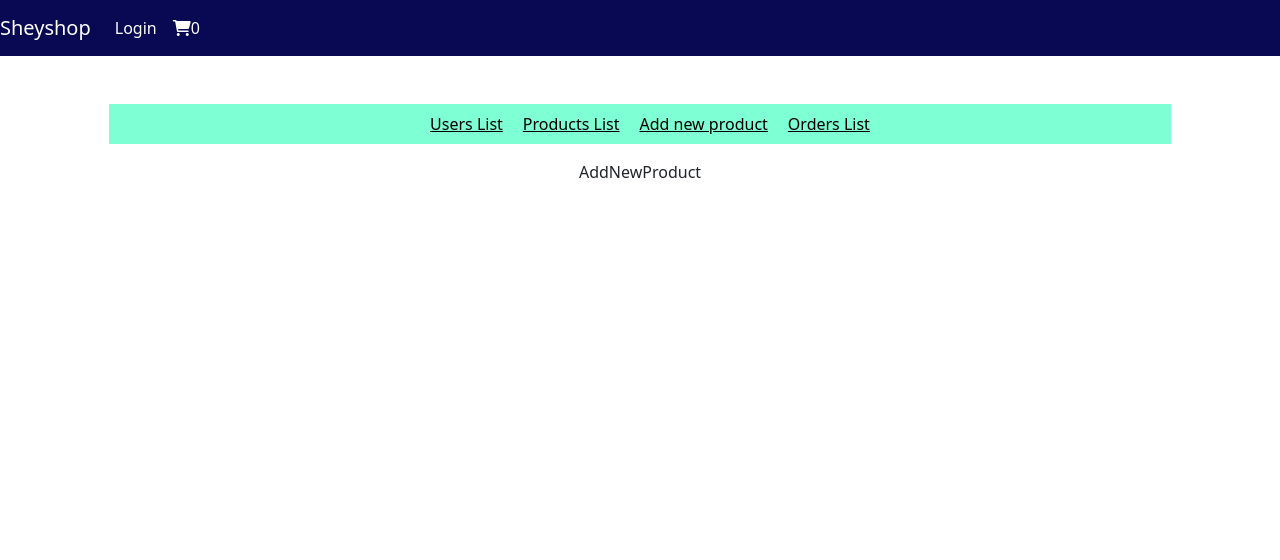
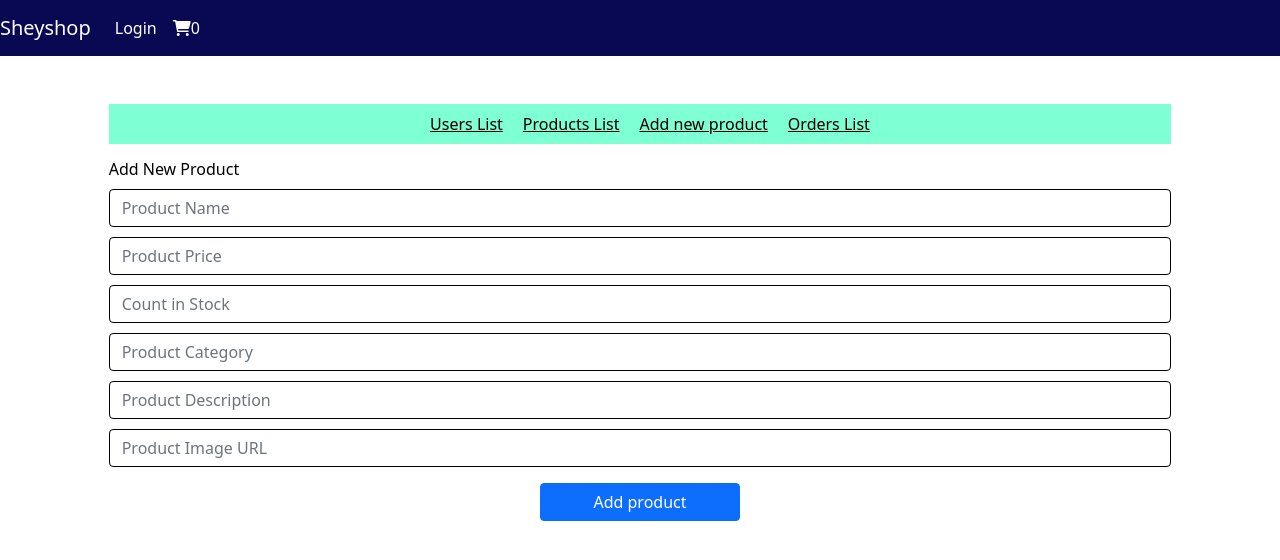
Before and after one commit to Binamra7/mern-ecommerce, a React (Create React App) app in the folder client/: page /admin/addnewproduct in a window 1280 px wide. Shown: the top 560 px of the page. Built offline with nearby package versions, Linux system fonts and the light colour scheme.

Commit message:
feature: add new product

```diff
--- a/client/src/actions/productActions.js
+++ b/client/src/actions/productActions.js
@@ -104,5 +104,18 @@ export const deleteProduct = (productId) => (dispatch) => {
 			dispatch({ type: "DELETE_PRODUCT_FAILED", payload: err });
 		});
 };
+export const addNewProduct = (product) => (dispatch) => {
+	dispatch({ type: "ADD_NEW_PRODUCT_REQUEST" });
+	axios
+		.post("/api/products/addproduct", product)
+		.then((res) => {
+			dispatch({ type: "ADD_NEW_PRODUCT_SUCCESS", payload: res.data });
+			window.location.reload();
+			// alert("Product added successfully");
+		})
+		.catch((err) => {
+			dispatch({ type: "ADD_NEW_PRODUCT_FAILED", payload: err });
+		});
+};
 
 export default getAllProducts;
--- a/client/src/reducers/productReducer.js
+++ b/client/src/reducers/productReducer.js
@@ -75,7 +75,7 @@ export const deleteProductReducer = (state = {}, action) => {
 				...state,
 				success: true,
 				loading: false,
-				product: action.payload,
+				// product: action.payload,
 			};
 		case "DELETE_PRODUCT_FAILED":
 			return {
@@ -86,3 +86,26 @@ export const deleteProductReducer = (state = {}, action) => {
 			return state;
 	}
 };
+export const addNewProductReducer = (state = {}, action) => {
+	switch (action.type) {
+		case "ADD_NEW_PRODUCT_REQUEST":
+			return {
+				...state,
+				loading: true,
+			};
+		case "ADD_NEW_PRODUCT_SUCCESS":
+			return {
+				...state,
+				success: true,
+				loading: false,
+				// product: action.payload,
+			};
+		case "ADD_NEW_PRODUCT_FAILED":
+			return {
+				...state,
+				loading: false,
+			};
+		default:
+			return state;
+	}
+};
--- a/client/src/screens/AddNewProduct.js
+++ b/client/src/screens/AddNewProduct.js
@@ -1,7 +1,90 @@
-import React from "react";
+import React, { useState } from "react";
+import { useDispatch, useSelector } from "react-redux";
+import { addNewProduct } from "../actions/productActions";
+import Loader from "../components/Loader";
+import Error from "../components/Error";
+import Success from "../components/Success";
 
 const AddNewProduct = () => {
-	return <div>AddNewProduct</div>;
+	const dispatch = useDispatch();
+	const addproductstate = useSelector((state) => state.addNewProductReducer);
+	const { loading, error, success } = addproductstate;
+	const [productName, setProductName] = useState("");
+	const [productPrice, setProductPrice] = useState("");
+	const [productStock, setProductStock] = useState("");
+	const [productDescription, setProductDescription] = useState("");
+	const [productImage, setProductImage] = useState("");
+	const [productCategory, setProductCateogry] = useState("");
+
+	const addNewProductHandler = (e) => {
+		e.preventDefault();
+		const product = {
+			name: productName,
+			price: Number(productPrice),
+			countInStock: parseInt(productStock),
+			category: productCategory,
+			description: productDescription,
+			image: productImage,
+		};
+		console.log(product);
+		dispatch(addNewProduct(product));
+	};
+
+	return (
+		<div>
+			<h1>Add New Product</h1>
+			{loading && <Loader />}
+			{error && <Error error="Could not add product. Please try again" />}
+			{success && <Success success="Product added successfully" />}
+			<form onSubmit={addNewProductHandler}>
+				<input
+					value={productName}
+					onChange={(e) => setProductName(e.target.value)}
+					className="form-control"
+					type="text"
+					placeholder="Product Name"
+				/>
+				<input
+					value={productPrice}
+					onChange={(e) => setProductPrice(e.target.value)}
+					className="form-control"
+					type="text"
+					placeholder="Product Price"
+				/>
+				<input
+					value={productStock}
+					onChange={(e) => setProductStock(e.target.value)}
+					className="form-control"
+					type="text"
+					placeholder="Count in Stock"
+				/>
+				<input
+					value={productCategory}
+					onChange={(e) => setProductCateogry(e.target.value)}
+					className="form-control"
+					type="text"
+					placeholder="Product Category"
+				/>
+				<input
+					value={productDescription}
+					onChange={(e) => setProductDescription(e.target.value)}
+					className="form-control"
+					type="text"
+					placeholder="Product Description"
+				/>
+				<input
+					value={productImage}
+					onChange={(e) => setProductImage(e.target.value)}
+					className="form-control"
+					type="text"
+					placeholder="Product Image URL"
+				/>
+				<button value="submit" className="btn btn-primary mt-3">
+					Add product
+				</button>
+			</form>
+		</div>
+	);
 };
 
 export default AddNewProduct;
--- a/client/src/store.js
+++ b/client/src/store.js
@@ -2,6 +2,8 @@ import {
 	productReducer,
 	getProductByIdReducer,
 	addProductReviewReducer,
+	deleteProductReducer,
+	addNewProductReducer,
 } from "./reducers/productReducer";
 import { cartReducer } from "./reducers/cartReducer";
 import { combineReducers } from "redux";
@@ -33,7 +35,9 @@ const finalReducer = combineReducers({
 	addProductReviewReducer: addProductReviewReducer,
 	updateReducer: updateReducer,
 	getAllUsersReducer: getAllUsersReducer,
-	deleteUserReducer:deleteUserReducer
+	deleteUserReducer: deleteUserReducer,
+	deleteProductReducer: deleteProductReducer,
+	addNewProductReducer: addNewProductReducer,
 });
 
 const cartItems =
```
Also changed, not shown: 1 other file (tests, documents, lock files or other folders).
